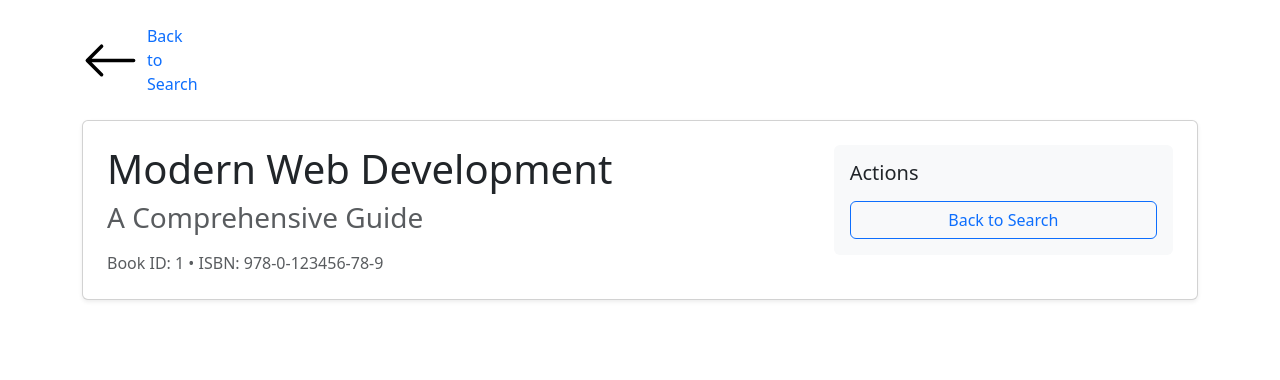
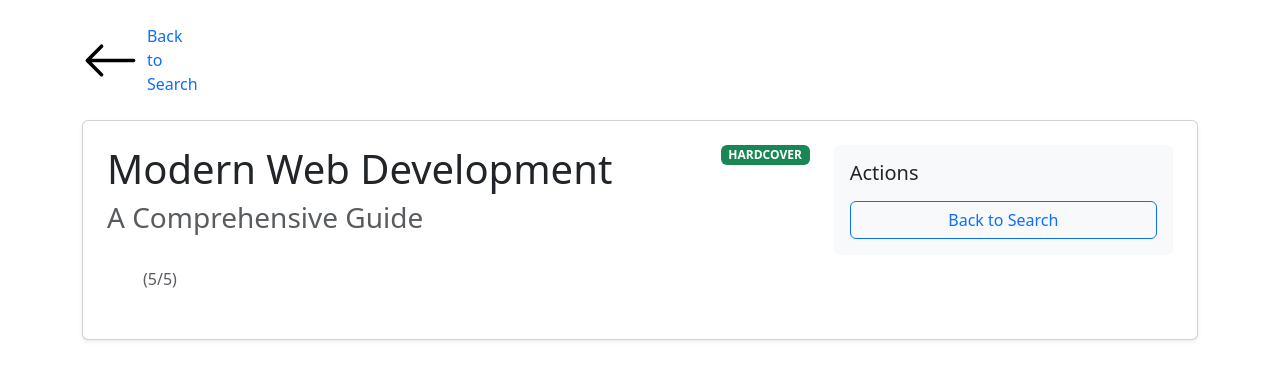
Before and after one commit to inesoetling/SPA-mit-React-Next-GraphQL, a Next.js app in the folder frontend/: page /search/1 in a window 1280 px wide. Shown: the top 380 px of the page. Built offline with nearby package versions, Linux system fonts and the light colour scheme.

Commit message:
feat(search): Badge und Sterne-Rating auf der Buch-Detailseite

```diff
--- a/frontend/src/app/search/[id]/page.tsx
+++ b/frontend/src/app/search/[id]/page.tsx
@@ -2,8 +2,8 @@
 
 import Link from 'next/link';
 import { useParams } from 'next/navigation';
-import { Button, Card, Col, Container, Row } from 'react-bootstrap';
-import { ArrowLeft } from 'react-bootstrap-icons';
+import { Badge, Button, Card, Col, Container, Row } from 'react-bootstrap';
+import { ArrowLeft, Star, StarFill } from 'react-bootstrap-icons';
 
 type BookType = 'HARDCOVER' | 'PAPERBACK' | 'EPUB';
 
@@ -57,6 +57,33 @@ const DUMMY_BOOKS: Book[] = [
   },
 ];
 
+const getBookTypeBadgeVariant = (type: BookType) => {
+  switch (type) {
+    case 'EPUB':
+      return 'primary';
+    case 'HARDCOVER':
+      return 'success';
+    case 'PAPERBACK':
+      return 'info';
+    default:
+      return 'secondary';
+  }
+};
+
+const renderStars = (rating: number) => {
+  const stars = [];
+
+  for (let i = 1; i <= 5; i += 1) {
+    if (i <= rating) {
+      stars.push(<StarFill key={i} className="text-warning me-1" />);
+    } else {
+      stars.push(<Star key={i} className="text-secondary me-1" />);
+    }
+  }
+
+  return <div className="d-flex">{stars}</div>;
+};
+
 export default function BookDetailsPage() {
   const params = useParams<{ id: string }>();
   const bookId = params.id;
@@ -92,14 +119,23 @@ export default function BookDetailsPage() {
         <Card.Body className="p-4">
           <Row className="g-4">
             <Col lg={8}>
-              <h1 className="mb-2">{book.title}</h1>
-              {book.subtitle && (
-                <h3 className="text-muted mb-3">{book.subtitle}</h3>
-              )}
+              <div className="d-flex align-items-start justify-content-between mb-3">
+                <div>
+                  <h1 className="mb-2">{book.title}</h1>
+                  {book.subtitle && (
+                    <h3 className="text-muted mb-3">{book.subtitle}</h3>
+                  )}
+                </div>
 
-              <p className="text-muted mb-0">
-                Book ID: {book.id} • ISBN: {book.isbn}
-              </p>
+                <Badge bg={getBookTypeBadgeVariant(book.bookType)}>
+                  {book.bookType}
+                </Badge>
+              </div>
+
+              <div className="d-flex align-items-center gap-3 mb-4">
+                {renderStars(book.rating)}
+                <span className="text-muted">({book.rating}/5)</span>
+              </div>
             </Col>
 
             <Col lg={4}>
```
